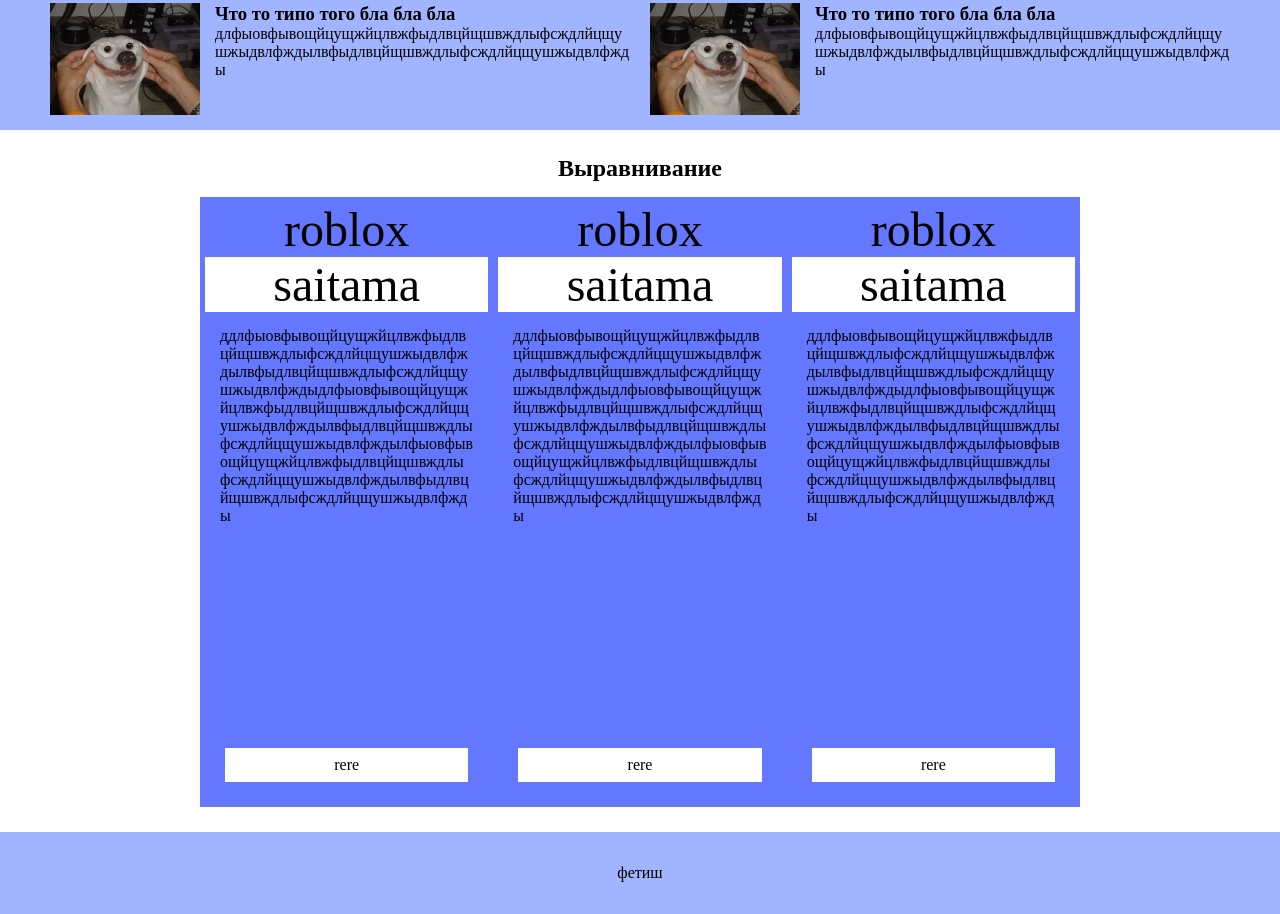
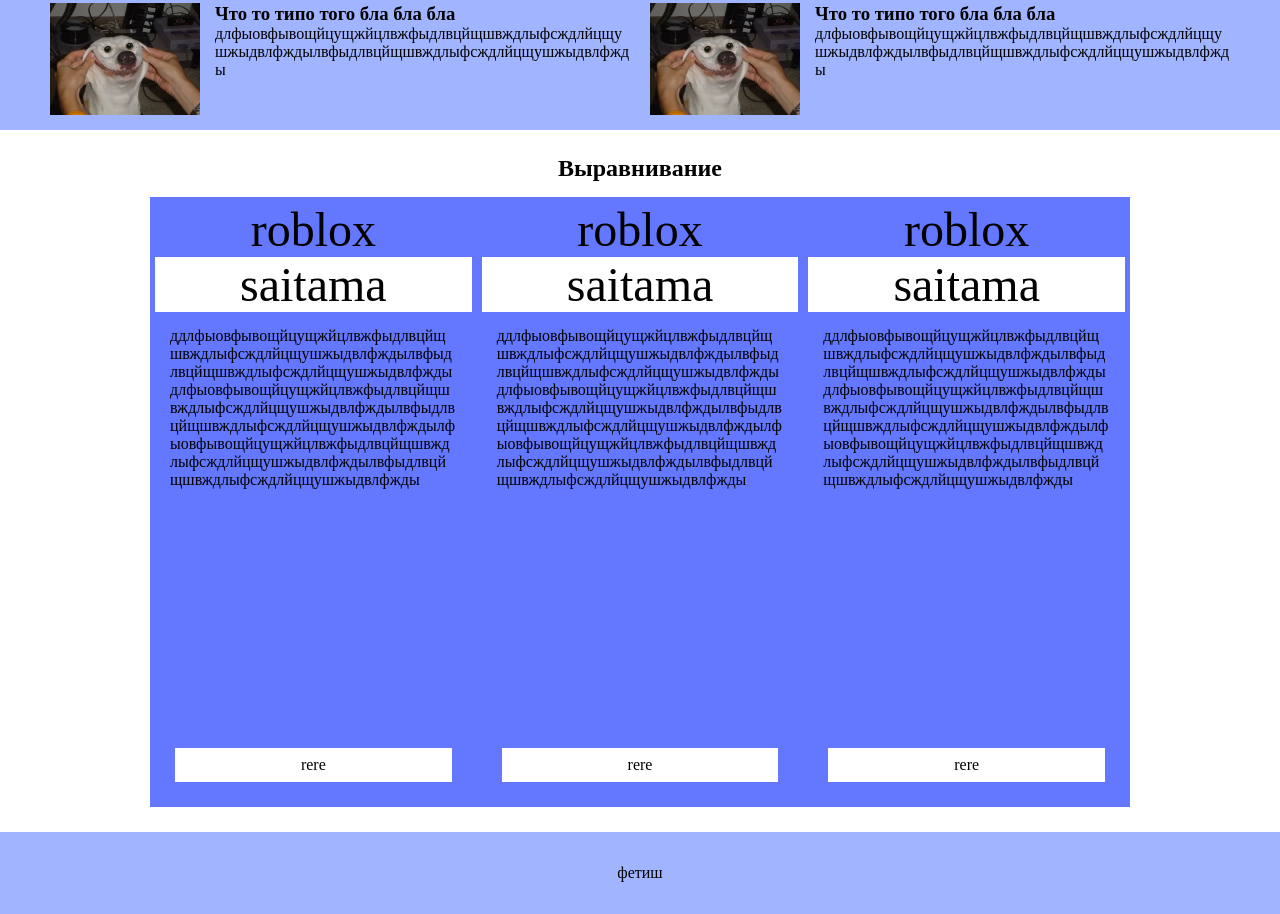
Before and after one commit to xirokami/STT, a website: page Selyakov/dolgi/dolg.html in a window 1280 px wide. Shown: the part 597-1511 px from the top of the page. Drawn offline with Linux system fonts and the light colour scheme.

Commit message:
шрифт1

```diff
--- a/Selyakov/dolgi/dolg.css
+++ b/Selyakov/dolgi/dolg.css
@@ -90,7 +90,7 @@
 }
 
 .columns{
-	padding: 0 200px;
+	padding: 0 150px;
 	display: flex;
 	justify-content:space-between;
 }
```
